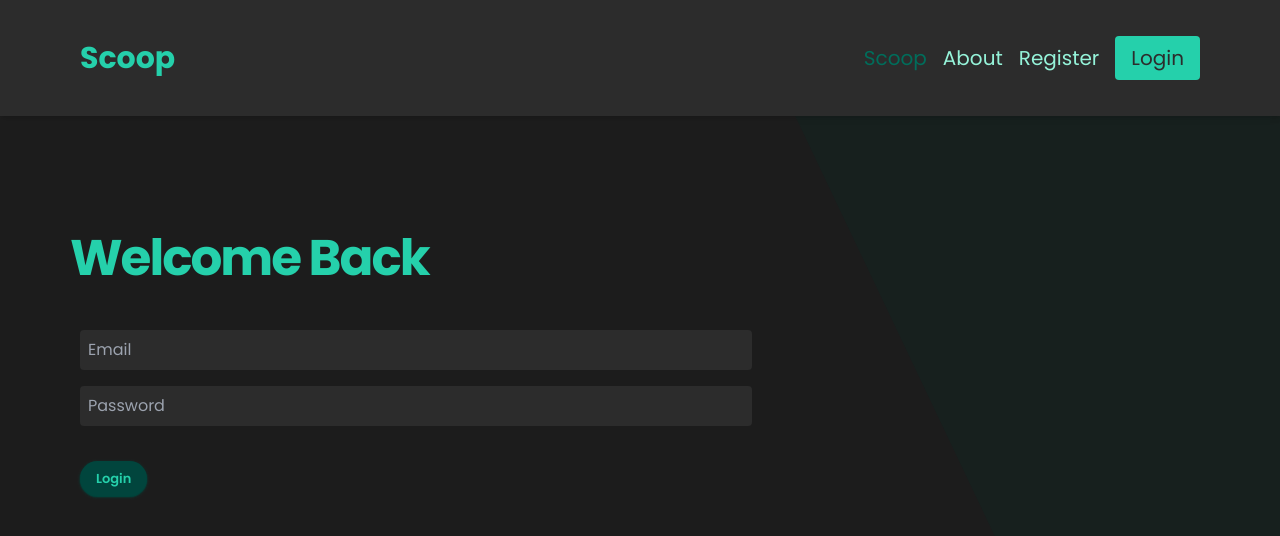
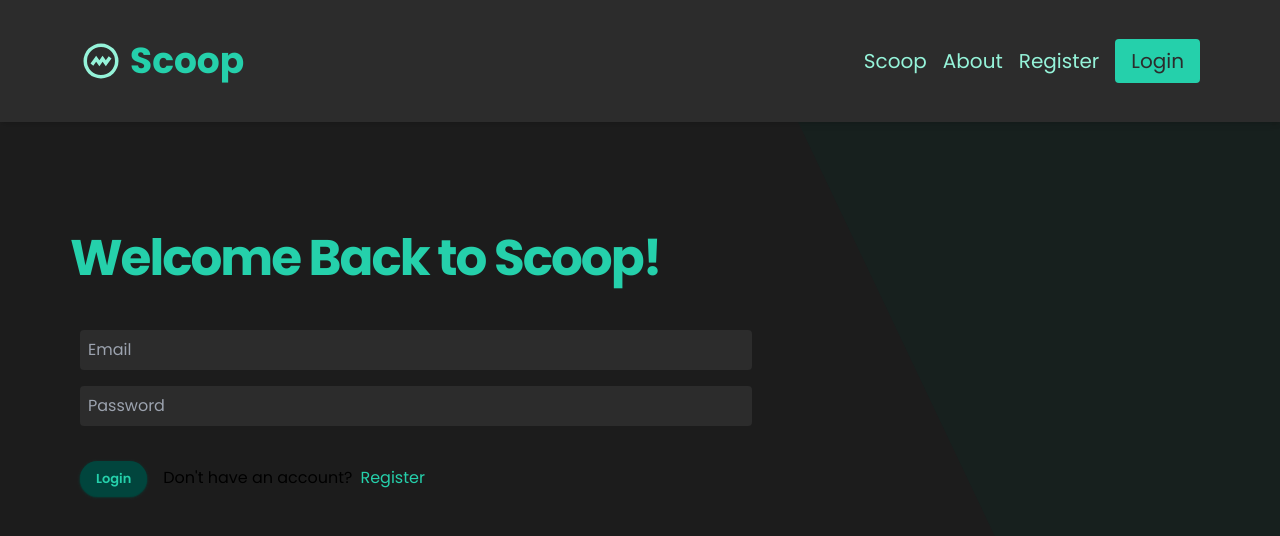
Before and after one commit to gholtzap/Scoop, a Next.js app: page /login in a window 1280 px wide. Shown: the top 536 px of the page. Built offline with nearby package versions, Linux system fonts and the light colour scheme; no server answers.

Commit message:
small UI changes

```diff
--- a/src/components/Header.tsx
+++ b/src/components/Header.tsx
@@ -16,15 +16,17 @@ export default function Header() {
 
         >
             <div className="flex justify-between items-center">
-                <Link href="/">
-                    <span className="cursor-pointer font-extrabold text-[#25D0AB] text-3xl hover:text-[#95F3D9] transition duration-200">
-                        Scoop
-                    </span>
-                </Link>
+            <Link href="/" className="flex items-center space-x-2">
+    <img src="./scoop_logo.svg" alt="Scoop Logo" />
+    <span className="cursor-pointer font-extrabold text-[#25D0AB] text-4xl hover:text-[#95F3D9] transition duration-200">
+        Scoop
+    </span>
+</Link>
+
 
                 <div className="flex space-x-4">
                     <Link href="/dashboard">
-                        <span className="cursor-pointer text-[#006D5B] text-xl hover:text-[#25D0AB] transition duration-200">
+                        <span className="cursor-pointer text-bold text-[#95F3D9] text-xl hover:text-[#25D0AB] transition duration-200">
                             Scoop
                         </span>
                     </Link>
--- a/src/pages/login.tsx
+++ b/src/pages/login.tsx
@@ -72,7 +72,7 @@ export default function Login() {
                         }}
                         className="relative md:ml-[-10px] md:mb-[37px] leading-snug font-extrabold text-[4vw] md:text-[50px] font-inter text-[#25D0AB] leading-[0.9] tracking-[-2px] z-[100]"
                     >
-                        Welcome Back
+                        Welcome Back to Scoop!
                     </motion.h1>
                     <form onSubmit={handleLoginSubmit}>
                         <motion.div
@@ -112,16 +112,30 @@ export default function Login() {
                                 ease: [0.075, 0.82, 0.965, 1],
                             }}
                         >
+                            <div className="flex items-center">
                                 <button
-                            className="group rounded-full px-4 py-2 text-[13px] font-semibold transition-all flex items-center justify-center bg-[#01453D] text-[#25D0AB] active:scale-95 scale-100 duration-75"
+                                    className="group rounded-full px-4 py-2 text-[13px] font-semibold transition-all flex items-center justify-center bg-[#01453D] text-[#25D0AB] active:scale-95 scale-100 duration-75 mr-4" // Added 'mr-4' for right margin
                                     style={{
                                         boxShadow: "0 1px 1px #01453D, 0 1px 3px #01453D",
                                     }}
                                 >
                                     Login
                                 </button>
+
+                                <div className="flex items-center">
+                                    <p className="mr-2">Don't have an account?</p>
+
+                                    <Link href="/register" className="text-[#25D0AB] hover:underline">
+                                        Register
+                                    </Link>
+                                </div>
+                            </div>
+
+
                         </motion.div>
                     </form>
+
+
                 </main>
                 <div className="fixed top-0 right-0 w-[80%] md:w-1/2 h-screen bg-[#01453D]/20" style={{
                     clipPath: "polygon(100px 0,100% 0,calc(100% + 225px) 100%, 480px 100%)",
--- a/src/pages/register.tsx
+++ b/src/pages/register.tsx
@@ -3,7 +3,7 @@ import React, { useState } from 'react';
 import fetch from 'isomorphic-unfetch';
 import { useRouter } from 'next/router';
 import Header from '../components/Header';
-
+import Link from "next/link";
 
 export default function Signup() {
     const router = useRouter();
@@ -81,7 +81,7 @@ export default function Signup() {
                         }}
                         className="relative md:ml-[-10px] md:mb-[37px] leading-snug font-extrabold text-[4vw] md:text-[50px] font-inter text-[#25D0AB] leading-[0.9] tracking-[-2px] z-[100]"
                     >
-                        Create your Account
+                        Join Scoop Today.
                     </motion.h1>
                     <form onSubmit={handleSubmit}>
                     <motion.div
@@ -135,15 +135,24 @@ export default function Signup() {
         duration: 0.55,
         ease: [0.075, 0.82, 0.965, 1],
     }}
+    className="flex items-center space-x-4"
 >
     <button
-                            className="group rounded-full px-4 py-2 text-[13px] font-semibold transition-all flex items-center justify-center bg-[#01453D] text-[#25D0AB] active:scale-95 scale-100 duration-75"
+        className="group rounded-full px-4 py-2 text-[13px] font-semibold transition-all flex-shrink-0 items-center justify-center bg-[#01453D] text-[#25D0AB] active:scale-95 scale-100 duration-75"
         style={{
             boxShadow: "0 1px 1px #01453D, 0 1px 3px #01453D",
         }}
     >
         Sign Up
     </button>
+
+    <div className="flex items-center">
+        <p className="mr-2">Already have an account?</p>
+
+        <Link href="/login" className="text-[#25D0AB] hover:underline">
+            Login
+        </Link>
+    </div>
 </motion.div>
                     </form>
 
```
Also changed, not shown: public/scoop_logo.svg (added). Lines whose indentation alone changed are shown as unchanged.
